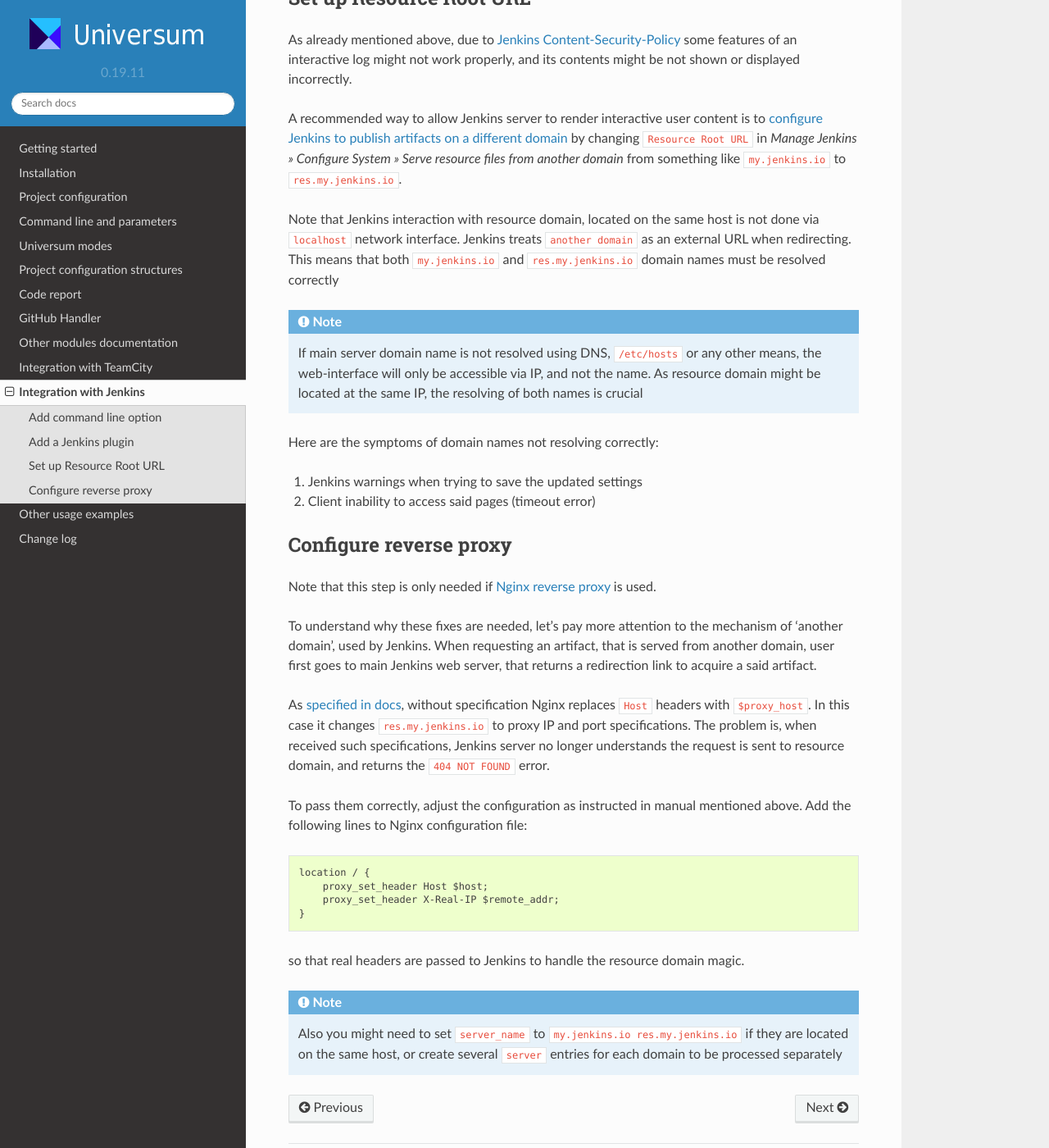
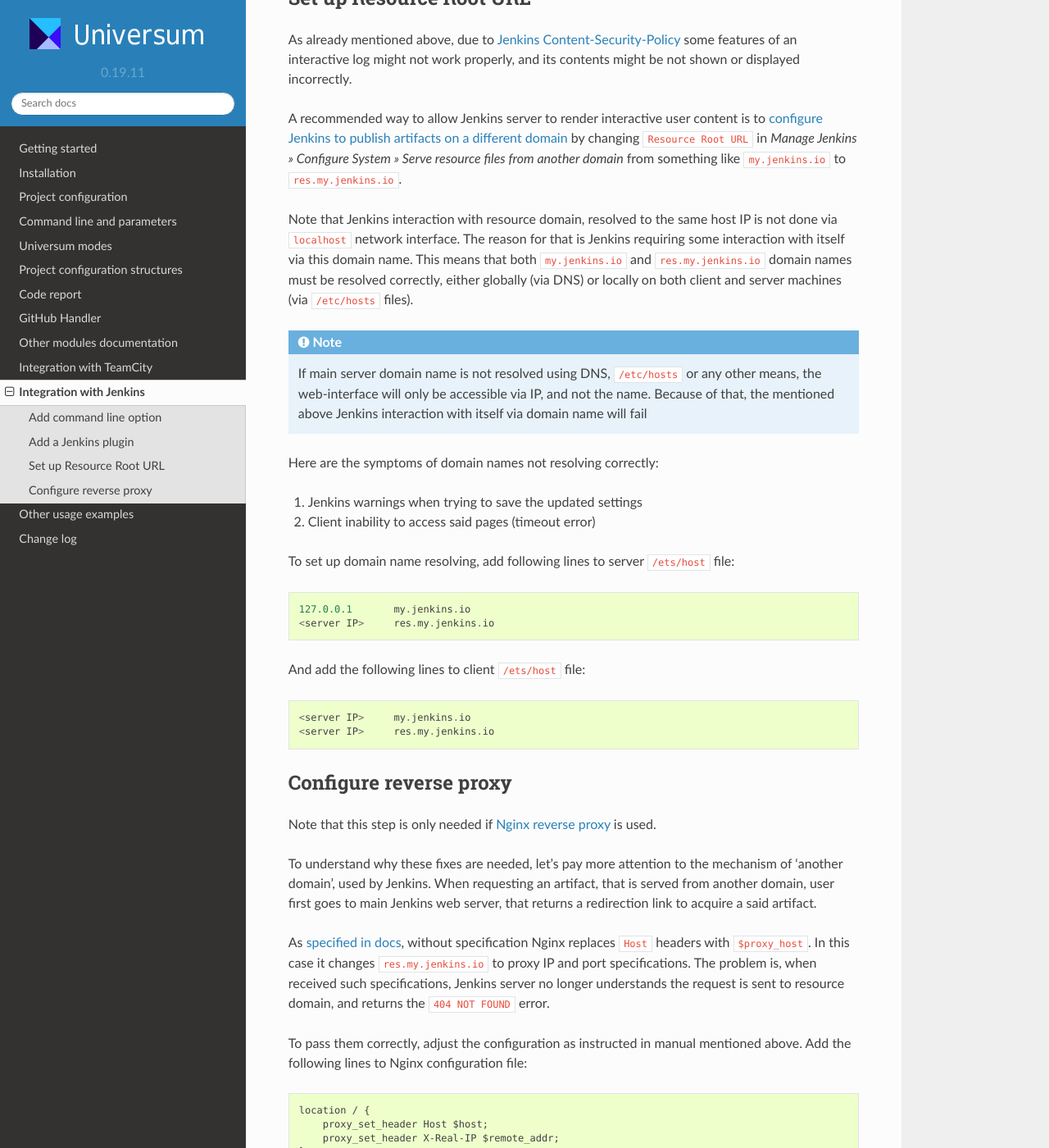
Before and after one commit to Samsung/Universum, a Sphinx documentation site: the page built from doc/jenkins.rst, in a window 1280 px wide and 1400 px high, scrolled down 1407 px. Shown: the whole window at 82% size. Built offline with Sphinx 7.4.7 and the Read the Docs theme 2.0.0, drawn with Linux system fonts in a browser that asks for light colours.

Commit message:
fix(doc): add missed changes from review

```diff
--- a/doc/jenkins.rst
+++ b/doc/jenkins.rst
@@ -75,20 +75,31 @@ artifacts on a different domain <https://www.jenkins.io/doc/book/security/user-c
 by changing ``Resource Root URL`` in `Manage Jenkins » Configure System » Serve resource files from another domain`
 from something like ``my.jenkins.io`` to ``res.my.jenkins.io``.
 
-Note that Jenkins interaction with resource domain, located on the same host is not done via ``localhost``
-network interface. Jenkins treats ``another domain`` as an external URL when redirecting. This means that both
-``my.jenkins.io`` and ``res.my.jenkins.io`` domain names must be resolved correctly
+Note that Jenkins interaction with resource domain, resolved to the same host IP is not done via ``localhost``
+network interface. The reason for that is Jenkins requiring some interaction with itself via this domain name.
+This means that both ``my.jenkins.io`` and ``res.my.jenkins.io`` domain names must be resolved correctly, either
+globally (via DNS) or locally on both client and server machines (via ``/etc/hosts`` files).
 
 .. note::
 
     If main server domain name is not resolved using DNS, ``/etc/hosts`` or any other means, the web-interface
-    will only be accessible via IP, and not the name. As resource domain might be located at the same IP,
-    the resolving of both names is crucial
+    will only be accessible via IP, and not the name. Because of that, the mentioned above Jenkins interaction
+    with itself via domain name will fail
 
 Here are the symptoms of domain names not resolving correctly:
 
 1. Jenkins warnings when trying to save the updated settings
 2. Client inability to access said pages (timeout error)
+
+To set up domain name resolving, add following lines to server ``/ets/host`` file::
+
+    127.0.0.1       my.jenkins.io
+    <server IP>     res.my.jenkins.io
+
+And add the following lines to client ``/ets/host`` file::
+
+    <server IP>     my.jenkins.io
+    <server IP>     res.my.jenkins.io
 
 
 .. _jenkins#nginx:
```
